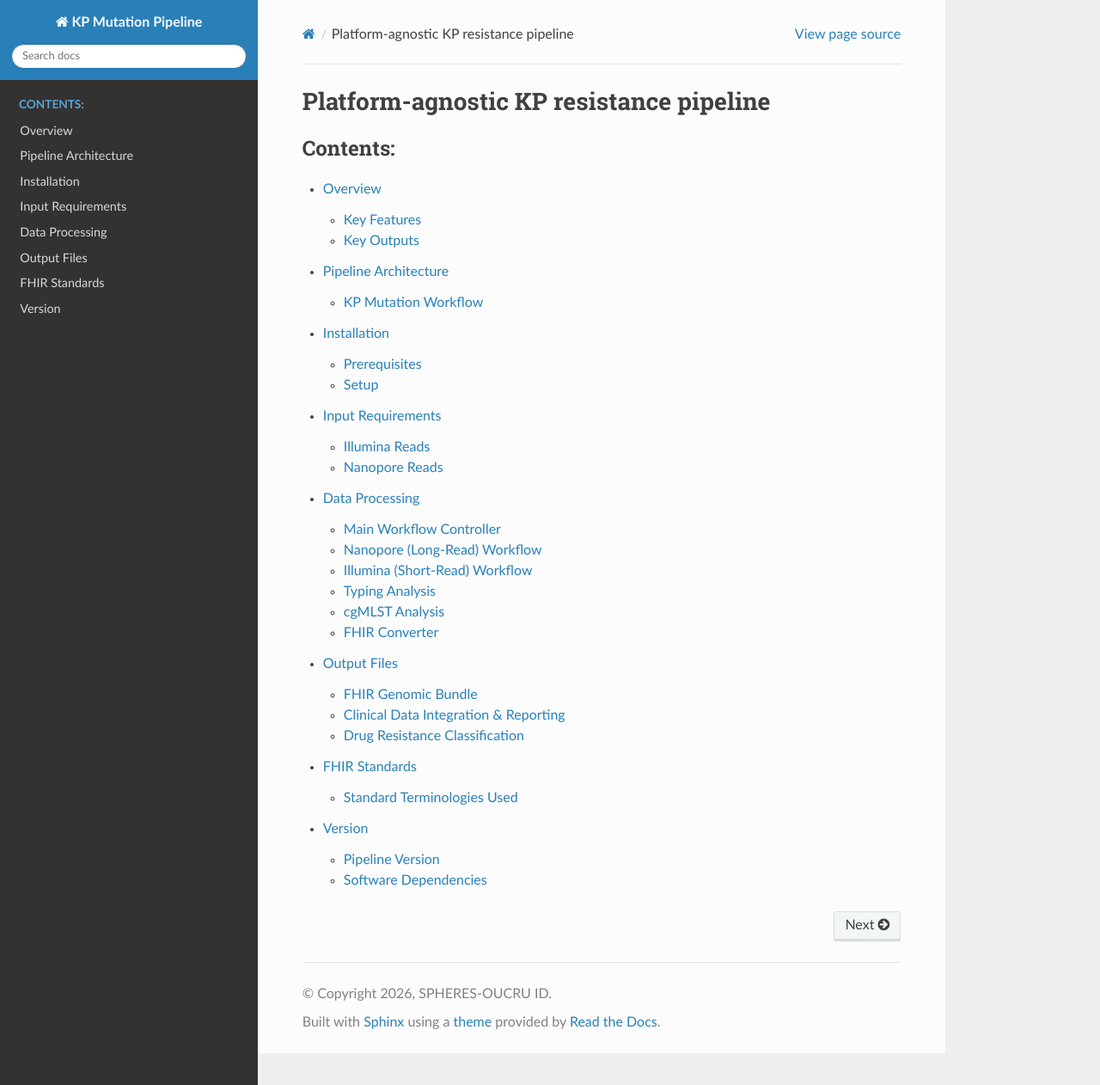
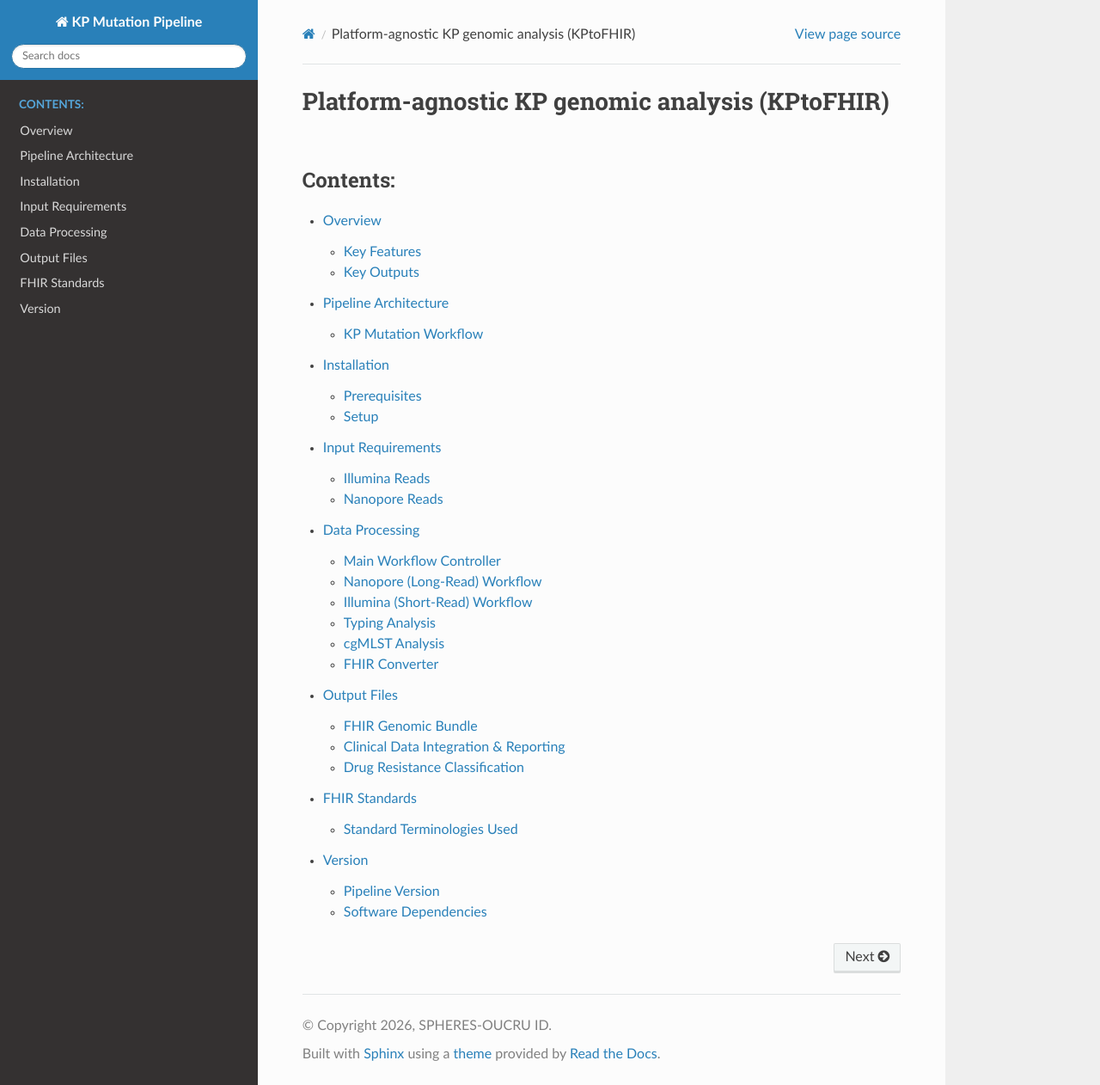
Before and after one commit to robind1/KP-pipeline-docs, a Sphinx documentation site: the page built from docs/source/index.rst, in a window 1280 px wide and 1262 px high. Shown: the whole window at 86% size. Built offline with Sphinx 7.4.7 and the Read the Docs theme 3.1.0, drawn with Linux system fonts in a browser that asks for light colours.

Commit message:
Update index.rst

```diff
--- a/docs/source/index.rst
+++ b/docs/source/index.rst
@@ -1,6 +1,6 @@
 .. KP Mutation Pipeline documentation master file
 
-Platform-agnostic KP resistance pipeline
+Platform-agnostic KP genomic analysis (KPtoFHIR)
 ==================================
 
 .. toctree::
```
